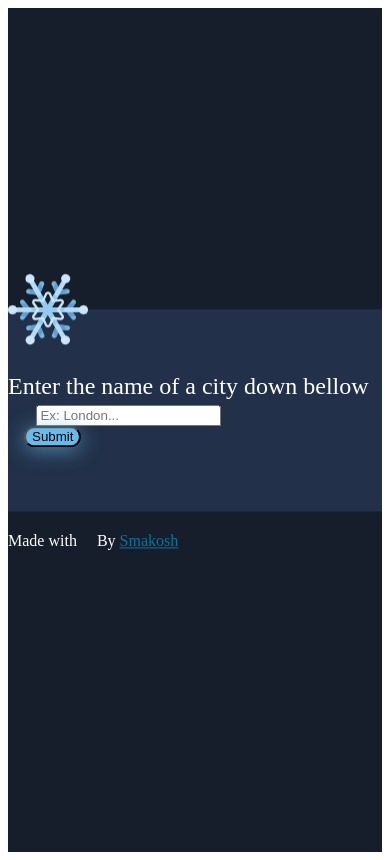
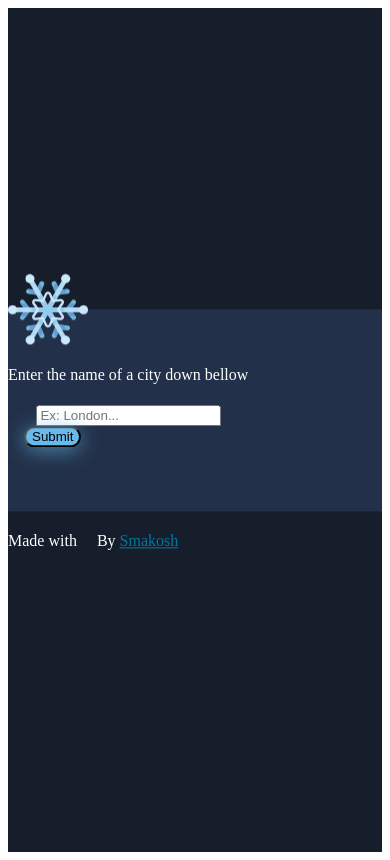
Before and after one commit to smakosh/weather-app, a React (Create React App) app: page / in a window 390 px wide. Built offline with nearby package versions, Linux system fonts and the light colour scheme.

Commit message:
responsive UI

```diff
--- a/src/assets/styles/main.css
+++ b/src/assets/styles/main.css
@@ -68,6 +68,17 @@ header .App-logo {
     .card {
         padding: 4rem 1rem;
     }
+    header h2 {
+        font-size: 12pt;
+    }
+    .result h1 {
+        font-size: 14pt;
+    }
+
+    .result h2, h4 {
+        font-size: 12pt;
+    }
+
     .result .city {
         width: 90%;
     }
```
